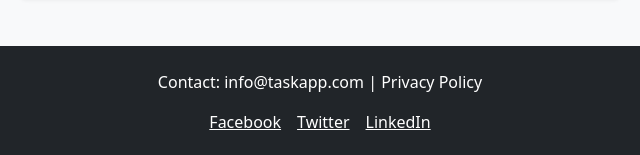
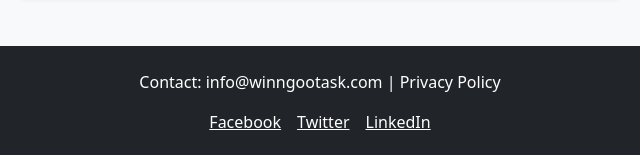
Before and after one commit to arthi35/task-management, a plain HTML site: page index.html in a window 1280 px wide. Shown: the part 1279-1434 px from the top of the page, 320-960 px from the left. Drawn offline with nearby package versions, Linux system fonts and the light colour scheme.

Commit message:
winngoo task management changes

```diff
--- a/index.html
+++ b/index.html
@@ -124,7 +124,7 @@
     </section>
     <footer class="bg-dark text-white py-4">
         <div class="container text-center">
-            <p>Contact: info@taskapp.com | Privacy Policy</p>
+            <p>Contact: info@winngootask.com | Privacy Policy</p>
             <div class="d-flex justify-content-center gap-3">
                 <a href="#" class="text-white">Facebook</a>
                 <a href="#" class="text-white">Twitter</a>
```
